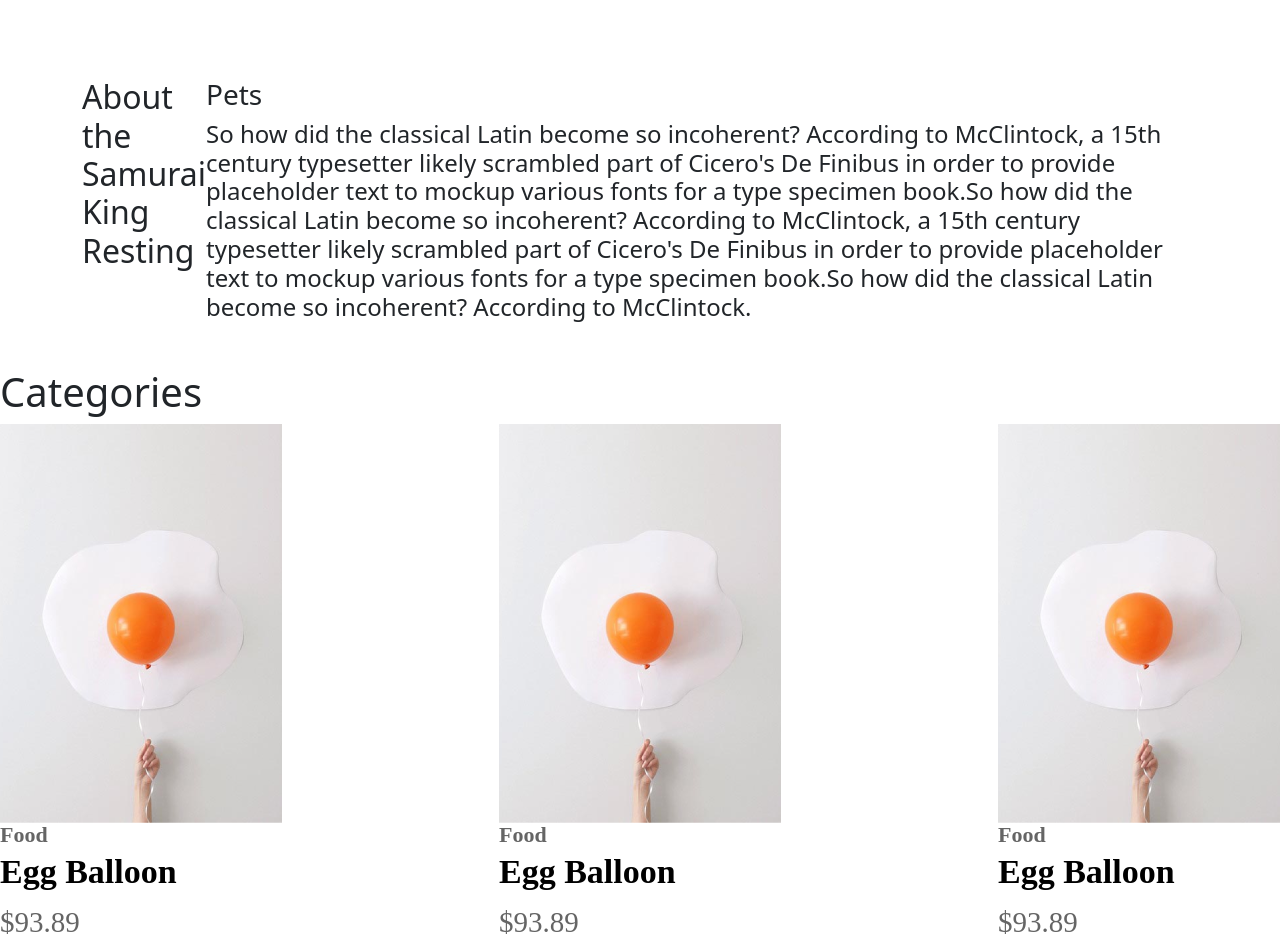
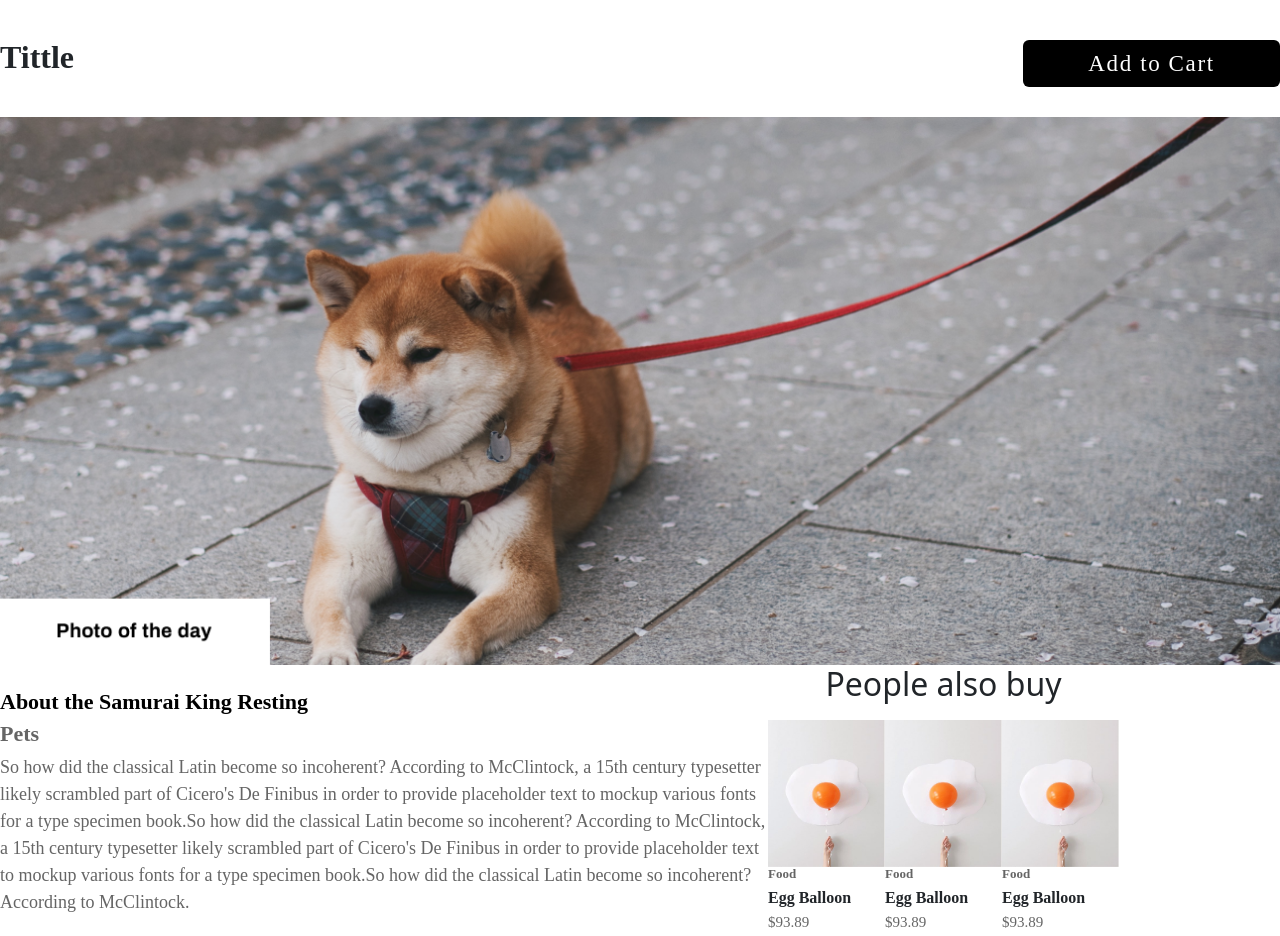
Before and after one commit to pootismc/bokokode-ecommerce, a React (Create React App) app: page / in a window 1280 px wide. Shown: the part 91-1027 px from the top of the page. Built offline with nearby package versions, Linux system fonts and the light colour scheme; no server answers.

Commit message:
Worked on FeaturedProduct

```diff
--- a/src/components/FeaturedProduct/FeaturedProduct.css
+++ b/src/components/FeaturedProduct/FeaturedProduct.css
@@ -1,5 +1,160 @@
-.wrapper {
-    padding: 10px;
+.containerProd {
+}
+
+.head {
+    display: flex;
+    justify-content: space-between;
+    padding-bottom: 30px;
+}
+
+.responsive {
+    width: 100%;
+    height: auto;
+}
+
+.titulo {
+    font-family: 'Archivo';
+    font-style: normal;
+    font-weight: 700;
+    font-size: 32px;
+    line-height: 35px;
+}
+
+.row1 {
+    display: flex;
+}
+
+.test {
+    justify-content: space-between;
+
+}
+
+.test2{
+    width: 60%;
+    padding-top: 25px;
+
+}
+
+.prodImg {
+    background-color: lightblue;
+}
+
+.featured-product{
     display: flex;
     justify-content: space-between;
 }
+
+.flex-container {
+    background-color: coral;
+
+}
+
+.text{
+    text-align: center;
+}
+
+.btn {
+    width: 257px;
+    height: 47px;
+    background: #000000;
+    font-family: 'Archivo';
+    font-style: normal;
+    font-weight: 500;
+    font-size: 23px;
+    line-height: 25px;
+    letter-spacing: 0.07em;
+    color: #FFFFFF;
+}
+
+.test3 {
+    display: flex;
+    justify-content: space-between;
+
+}
+
+
+
+.featuredProd{
+    display: flex;
+    justify-content: space-between;
+}
+
+.peopleAlso {
+    font-family: 'Archivo';
+    font-style: normal;
+    font-weight: 700;
+    font-size: 22px;
+    line-height: 24px;
+    text-align: right;
+    color: #000000;
+}
+
+
+
+.prodTittle {
+    font-family: 'Archivo';
+    font-style: normal;
+    font-weight: 700;
+    font-size: 22px;
+    line-height: 24px;
+    color: #000000;
+}
+
+.prodType{
+    font-family: 'Archivo';
+    font-style: normal;
+    font-weight: 700;
+    font-size: 22px;
+    line-height: 24px;
+    color: #656565;
+}
+
+.prodDes {
+    font-family: 'Archivo';
+    font-style: normal;
+    font-weight: 400;
+    font-size: 18px;
+    line-height: 150%;
+    color: #656565;
+}
+
+
+
+
+
+
+
+
+
+.alsoimg {
+    width: 117px;
+    height: 147px;
+}
+
+.type1 {
+
+    font-family: 'Archivo';
+    font-style: normal;
+    font-weight: 700;
+    font-size: 13px;
+    line-height: 14px;
+    color: #656565;
+}
+
+.tittle1 {
+    font-family: 'Archivo';
+    font-style: normal;
+    font-weight: 700;
+    font-size: 16px;
+    line-height: 17px;
+
+}
+
+.price1 {
+    font-family: 'Archivo';
+    font-style: normal;
+    font-weight: 400;
+    font-size: 15px;
+    line-height: 16px;
+    color: #656565;
+}
--- a/src/components/FeaturedProduct/FeaturedProduct.js
+++ b/src/components/FeaturedProduct/FeaturedProduct.js
@@ -6,15 +6,61 @@ import 'bootstrap/dist/css/bootstrap.min.css';
 
 function FeaturedProduct() {
     return (
-        <div className='container'>
-            <div className='hola'>
-                <h2>About the Samurai King Resting</h2>
+        <div className='containerProd'>
+
+            <div className='head'>
+                <div className=''>
+                    <h2 className='titulo'>Tittle</h2>
+                 </div>
+                <div className=''>
+                    <button className='btn'>Add to Cart</button>
+                </div>
             </div>
 
-             <div className='hola'>
-                <h3>Pets</h3>
-                <h4>So how did the classical Latin become so incoherent? According to McClintock, a 15th century typesetter likely scrambled part of Cicero's De Finibus in order to provide placeholder text to mockup various fonts for a type specimen book.So how did the classical Latin become so incoherent? According to McClintock, a 15th century typesetter likely scrambled part of Cicero's De Finibus in order to provide placeholder text to mockup various fonts for a type specimen book.So how did the classical Latin become so incoherent? According to McClintock.</h4>
+            <div className=''>
+                <div className='responsive'>
+                    <img className='responsive' src='images/featured.png' alt='product' />
+                </div>
             </div>
+
+            <div className='row1'>
+            <div className='test2'>
+                    <h2 className='prodTittle'>About the Samurai King Resting</h2>
+                    <h3 className='prodType'>Pets</h3>
+                    <h4 className='prodDes'> So how did the classical Latin become so incoherent? According to McClintock, a 15th century typesetter likely scrambled part of Cicero's De Finibus in order to provide placeholder text to mockup various fonts for a type specimen book.So how did the classical Latin become so incoherent? According to McClintock, a 15th century typesetter likely scrambled part of Cicero's De Finibus in order to provide placeholder text to mockup various fonts for a type specimen book.So how did the classical Latin become so incoherent? According to McClintock.</h4>
+            </div>
+
+            <div className='padding'>
+                     <h2 className='text'>People also buy</h2>
+                     <p></p>
+                     <div className='test3'>
+                        <div className=''>
+                            <img src='images/eggballoon.png' className='alsoimg' alt='alsobuy'/>
+                            <h3 className='type1'>Food</h3>
+                        <h2 className='tittle1'>Egg Balloon</h2>
+                         <h3 className='price1'>$93.89 </h3>
+                        </div>
+                        <div>
+                            <img src='images/eggballoon.png' className='alsoimg' alt='alsobuy'/>
+                            <h3 className='type1'>Food</h3>
+                        <h2 className='tittle1'>Egg Balloon</h2>
+                         <h3 className='price1'>$93.89 </h3>
+                        </div>
+                        <div>
+                            <img src='images/eggballoon.png' className='alsoimg' alt='alsobuy'/>
+                            <h3 className='type1'>Food</h3>
+                        <h2 className='tittle1'>Egg Balloon</h2>
+                         <h3 className='price1'>$93.89 </h3>
+                        </div>
+
+
+                         </div>
+            </div>
+            </div>
+
+
+
+
         </div>
 
     );
```
Also changed, not shown: public/images/featured.png (added).
